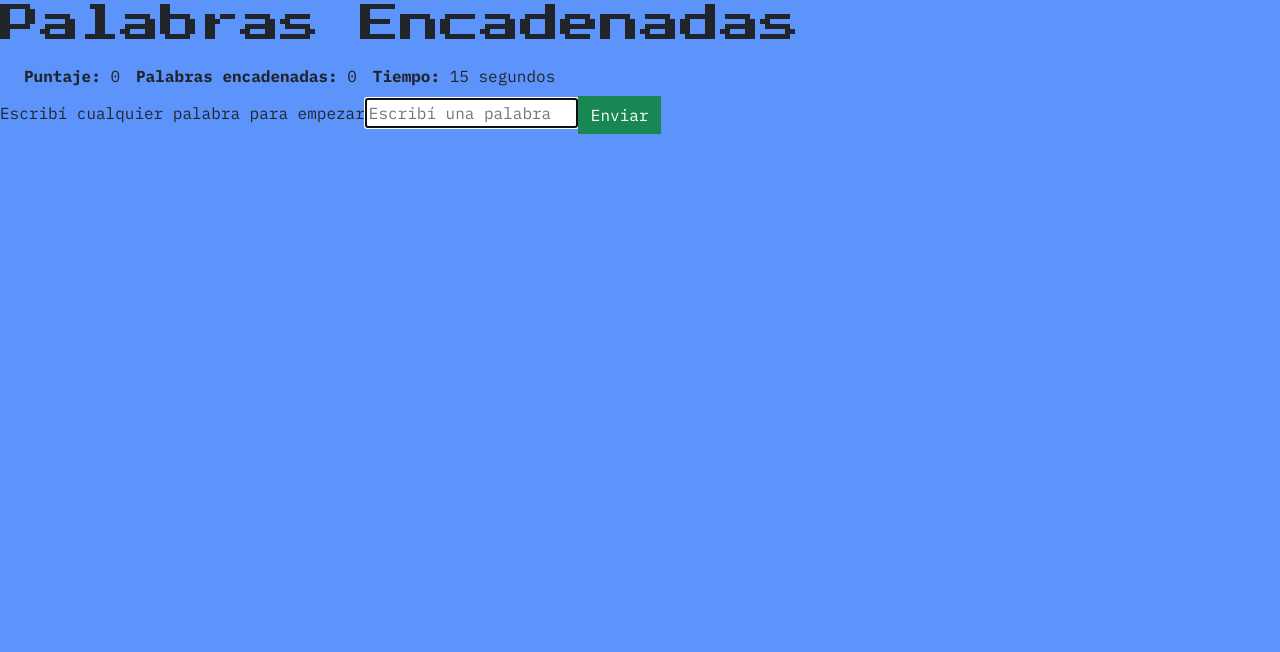
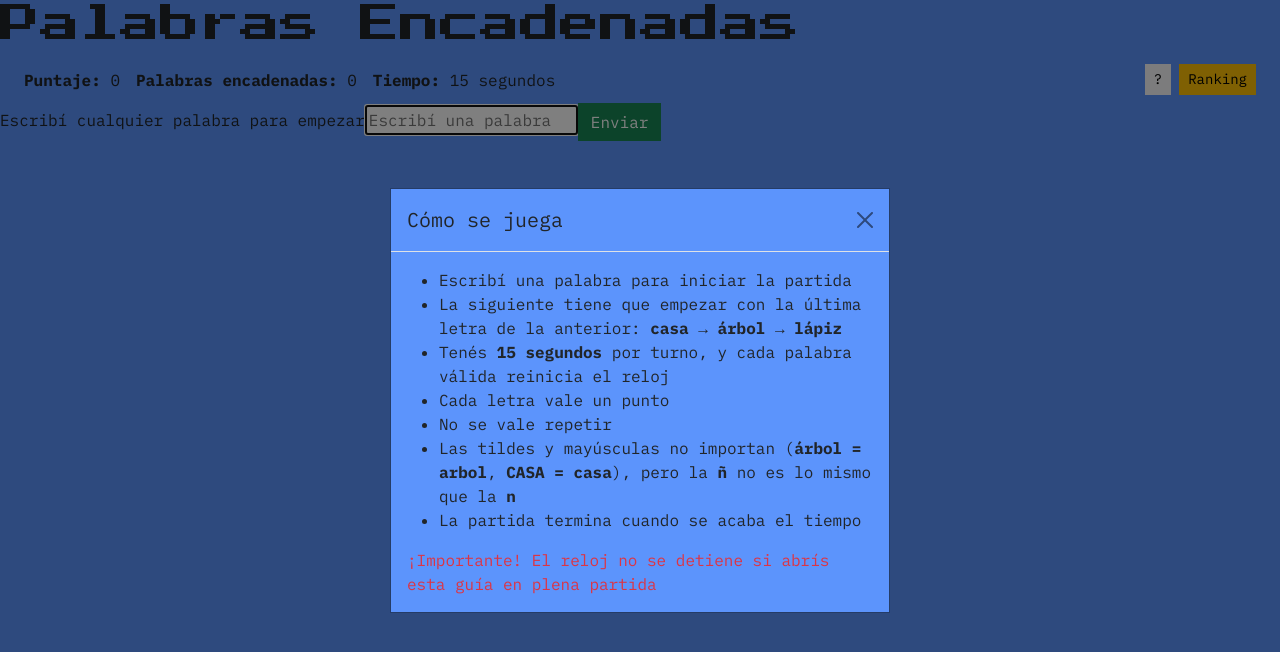
Before and after one commit to PastoriniRenata/unq-ui-renata-pastorini-trabajo-final, a React (Vite) app: page / in a window 1280 px wide. Shown: the top 652 px of the page. Built offline with nearby package versions, Linux system fonts and the light colour scheme; no server answers.

Commit message:
Agrega modales para el ranking y las reglas, y mejora la barra de métricas

```diff
--- a/src/App.jsx
+++ b/src/App.jsx
@@ -5,9 +5,14 @@ import GameSummary from "./components/GameSummary";
 import WordInput from "./components/WordInput";
 import ChainedWords from "./components/ChainedWords";
 import { useRanking } from "./hooks/useRanking";
+import Modal from "./components/Modal";
+import Ranking from "./components/Ranking";
+import Rules from "./components/Rules";
+import { useGuide } from "./hooks/useGuide";
 
 const App = () => {
   const [word, setWord] = useState("");
+  const [isRankingOpen, setIsRankingOpen] = useState(false);
   const inputRef = useRef(null);
   const {
     wordsList,
@@ -24,6 +29,7 @@ const App = () => {
     markScoreSaved,
   } = useGame();
   const { entries, qualifies, addScore } = useRanking();
+  const { isGuideOpen, openGuide, closeGuide } = useGuide();
 
   const handleSubmit = (event) => {
     event.preventDefault();
@@ -41,6 +47,16 @@ const App = () => {
   const handleSaveScore = (name) => {
     addScore(name, score);
     markScoreSaved();
+  };
+
+  const handleCloseRanking = () => {
+    setIsRankingOpen(false);
+    inputRef.current?.focus();
+  };
+
+  const handleCloseGuide = () => {
+    closeGuide();
+    inputRef.current?.focus();
   };
 
   return (
@@ -61,6 +77,8 @@ const App = () => {
             wordCount={wordCount}
             score={score}
             secondsLeft={secondsLeft}
+            onShowRanking={() => setIsRankingOpen(true)}
+            onShowGuide={openGuide}
           />
 
           <WordInput
@@ -75,6 +93,17 @@ const App = () => {
         </div>
       )}
       <ChainedWords wordsList={wordsList} />
+      {isRankingOpen && (
+        <Modal title="Ranking" onClose={handleCloseRanking}>
+          <Ranking entries={entries} />
+        </Modal>
+      )}
+
+      {isGuideOpen && (
+        <Modal title="Cómo se juega" onClose={handleCloseGuide}>
+          <Rules />
+        </Modal>
+      )}
     </div>
   );
 };
--- a/src/components/MetricsBar.jsx
+++ b/src/components/MetricsBar.jsx
@@ -1,15 +1,36 @@
 import Metrics from "./Metrics";
 
-const MetricsBar = ({ wordCount, score, secondsLeft }) => {
+const MetricsBar = ({
+  wordCount,
+  score,
+  secondsLeft,
+  onShowRanking,
+  onShowGuide,
+}) => {
   return (
-    <header className="d-flex px-4 py-2 gap-3">
+    <header className="d-flex align-items-center px-4 py-2 gap-3">
       <Metrics score={score} wordCount={wordCount} />
       <p className="mb-0">
         <strong>Tiempo:</strong> {secondsLeft} segundos
       </p>
+      <div className="ms-auto d-flex gap-2">
+        <button
+          type="button"
+          className="btn btn-light btn-sm"
+          aria-label="Cómo se juega"
+          onClick={onShowGuide}
+        >
+          ?
+        </button>
 
-      {/* aca va el ranking */}
-      {/* aca va el "?" para ver las reglas - MODAL - */}
+        <button
+          type="button"
+          className="btn btn-warning btn-sm"
+          onClick={onShowRanking}
+        >
+          Ranking
+        </button>
+      </div>
     </header>
   );
 };
--- /dev/null
+++ b/src/components/Modal.jsx
@@ -0,0 +1,20 @@
+const Modal = ({ title, onClose, children }) => {
+  return (
+    <>
+      <div className="modal d-block" role="dialog" aria-modal="true" onClick={onClose}>
+        <div className="modal-dialog modal-dialog-centered" onClick={(e) => e.stopPropagation()}>
+          <div className="modal-content">
+            <div className="modal-header">
+              <h2 className="modal-title fs-5">{title}</h2>
+              <button type="button" className="btn-close" aria-label="Cerrar" onClick={onClose} />
+            </div>
+            <div className="modal-body">{children}</div>
+          </div>
+        </div>
+      </div>
+      <div className="modal-backdrop show" />
+    </>
+  );
+};
+
+export default Modal;
--- /dev/null
+++ b/src/components/Rules.jsx
@@ -0,0 +1,18 @@
+const Rules = () => {
+  return (
+    <div>
+      <ul>
+        <li>Escribí una palabra para iniciar la partida</li>
+        <li>La siguiente tiene que empezar con la última letra de la anterior: <strong>casa → árbol → lápiz</strong></li>
+        <li>Tenés <strong>15 segundos</strong> por turno, y cada palabra válida reinicia el reloj</li>
+        <li>Cada letra vale un punto</li>
+        <li>No se vale repetir</li>
+        <li>Las tildes y mayúsculas no importan (<strong>árbol = arbol</strong>, <strong>CASA = casa</strong>), pero la <strong>ñ</strong> no es lo mismo que la <strong>n</strong></li>
+        <li>La partida termina cuando se acaba el tiempo</li>
+      </ul>
+      <p className="mb-0 text-danger">¡Importante! El reloj no se detiene si abrís esta guía en plena partida</p>
+    </div>
+  );
+};
+
+export default Rules;
--- /dev/null
+++ b/src/hooks/useGuide.js
@@ -0,0 +1,28 @@
+import { useState } from "react";
+
+const GUIDE_SEEN_STORAGE_KEY = "palabras-encadenadas-guia-vista";
+
+const loadGuideSeen = () => {
+  try {
+    return localStorage.getItem(GUIDE_SEEN_STORAGE_KEY) === "true";
+  } catch {
+    return false;
+  }
+};
+
+export const useGuide = () => {
+  const [isGuideOpen, setIsGuideOpen] = useState(() => !loadGuideSeen());
+
+  const openGuide = () => setIsGuideOpen(true);
+
+  const closeGuide = () => {
+    setIsGuideOpen(false);
+    try {
+      localStorage.setItem(GUIDE_SEEN_STORAGE_KEY, "true");
+    } catch {
+      // si no se puede guardar, la guía vuelve a aparecer la próxima vez
+    }
+  };
+
+  return { isGuideOpen, openGuide, closeGuide };
+};
```
